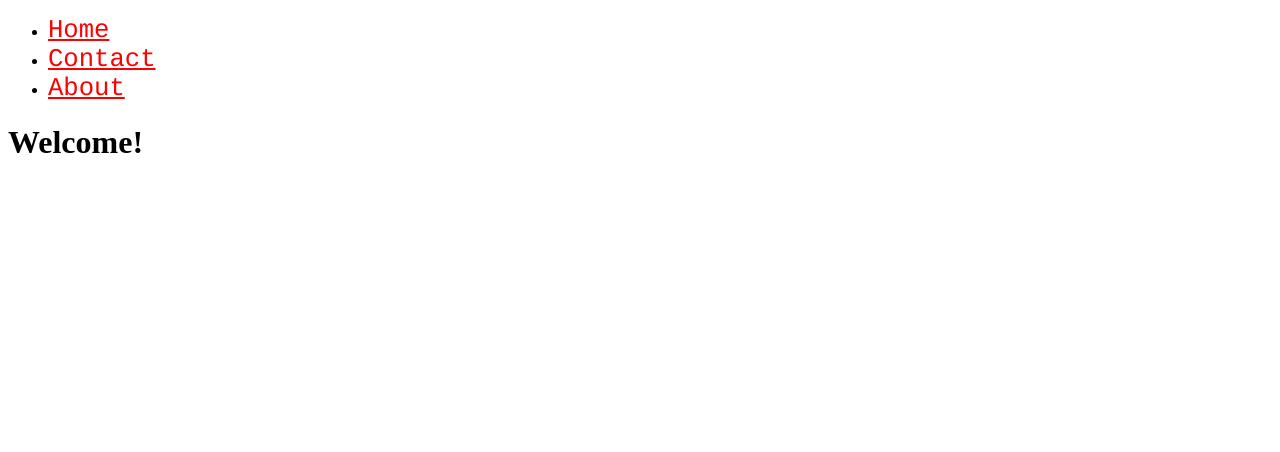
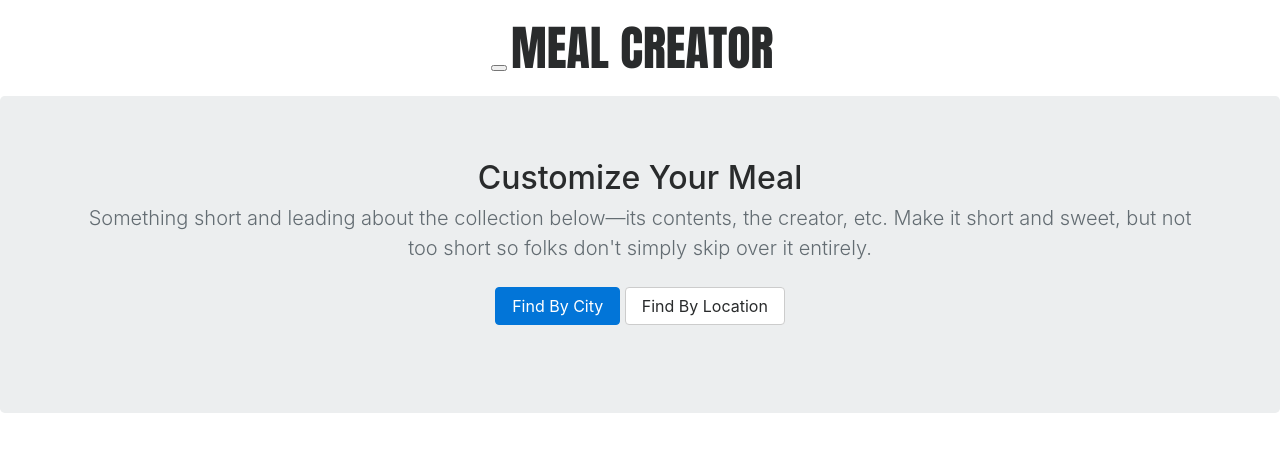
Before and after one commit to vict-guo/Meal-Creator-Website, a Django app: page / in a window 1280 px wide. Shown: the top 452 px of the page. Run offline with Django 3.2, Linux system fonts and the light colour scheme; some libraries are stand-ins or nearby versions.

Commit message:
Changed frontpage/frontend

```diff
--- a/templates/base.html
+++ b/templates/base.html
@@ -1,7 +1,19 @@
 {% load static %}
 <!doctype html>
-<html>
+<html lang="en">
 <head>
+
+    <meta charset="utf-8">
+    <meta name="viewport" content="width=device-width, initial-scale=1, shrink-to-fit=no">
+    <meta name="description" content="">
+    <meta name="author" content="">
+
+    <!-- Bootstrap core CSS -->
+    <link rel="stylesheet" href="https://maxcdn.bootstrapcdn.com/bootstrap/4.0.0-alpha.6/css/bootstrap.min.css" integrity="sha384-rwoIResjU2yc3z8GV/NPeZWAv56rSmLldC3R/AZzGRnGxQQKnKkoFVhFQhNUwEyJ" crossorigin="anonymous">
+
+    <!-- Custom styles for this template -->
+    <link href="test.css" rel="stylesheet">
+
     <title> Meal Creator </title>
     <link rel="stylesheet" href="{% static "/styles/style.css" %}">
     <script src="{% static "/scripts/main.js" %}"></script>
@@ -12,5 +24,13 @@
     {% block content %}
 
     {% endblock %}
+
+    <!-- Bootstrap core JavaScript
+    ================================================== -->
+    <!-- Placed at the end of the document so the pages load faster -->
+    <script src="https://code.jquery.com/jquery-3.1.1.slim.min.js" integrity="sha384-A7FZj7v+d/sdmMqp/nOQwliLvUsJfDHW+k9Omg/a/EheAdgtzNs3hpfag6Ed950n" crossorigin="anonymous"></script>
+    <script src="https://cdnjs.cloudflare.com/ajax/libs/tether/1.4.0/js/tether.min.js" integrity="sha384-DztdAPBWPRXSA/3eYEEUWrWCy7G5KFbe8fFjk5JAIxUYHKkDx6Qin1DkWx51bBrb" crossorigin="anonymous"></script>
+    <script src="https://maxcdn.bootstrapcdn.com/bootstrap/4.0.0-alpha.6/js/bootstrap.min.js" integrity="sha384-vBWWzlZJ8ea9aCX4pEW3rVHjgjt7zpkNpZk+02D9phzyeVkE+jo0ieGizqPLForn" crossorigin="anonymous"></script>
+
 </body>
 </html>
--- a/templates/home.html
+++ b/templates/home.html
@@ -1,5 +1,14 @@
 {% extends 'base.html' %}
 
 {% block content %}
-<h1>Welcome!</h1>
+<section class="jumbotron text-center">
+        <div class="container">
+          <h2 class="jumbotron-heading">Customize Your Meal</h2>
+          <p class="lead text-muted">Something short and leading about the collection below—its contents, the creator, etc. Make it short and sweet, but not too short so folks don't simply skip over it entirely.</p>
+          <p>
+            <a href="#" class="btn btn-primary my-2">Find By City</a>
+            <a href="#" class="btn btn-secondary my-2">Find By Location</a>
+          </p>
+        </div>
+</section>
 {% endblock %}
--- a/templates/navbar.html
+++ b/templates/navbar.html
@@ -1,6 +1,22 @@
+<nav class="navbar navbar-default">
+    <div class="container-fluid">
 
-<ul>
-  <li><a class = "nav" href="{% url 'Home'%}">Home</a></li>
-  <li><a class = "nav" href="{% url 'Contact Us'%}">Contact</a></li>
-  <li><a class = "nav" href="{% url 'About'%}">About</a></li>
-</ul>
+        <div class="navbar-header">
+                <button type="button" class="navbar-toggle collapsed" data-toggle="collapse" data-target="#bs-example-navbar-collapse-1" aria-expanded="false">
+                    <span class="sr-only">Toggle navigation</span>
+                    <span class="icon-bar"></span>
+                    <span class="icon-bar"></span>
+                    <span class="icon-bar"></span>
+                </button>
+                <div class="navbar-brand" href="#"><font size="7" face="impact"><strong>MEAL CREATOR</strong></font></div>
+        </div>
+
+        <div class="collapse navbar-collapse" id="bs-example-navbar-collapse-1">
+            <ul class="nav navbar-nav">
+                <li><a href="{% url 'Home'%}">Home</a></li>
+                <li><a href="{% url 'Contact Us'%}">Contact</a></li>
+                <li><a href="{% url 'About'%}">About</a></li>
+            </ul>
+        </div><!-- /.navbar-collapse -->
+    </div><!-- /.container-fluid -->
+</nav>
```
